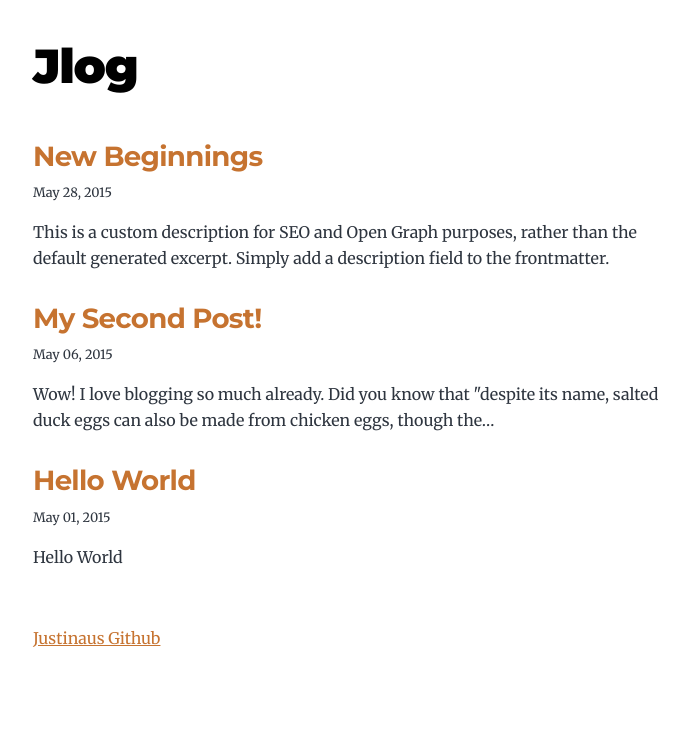
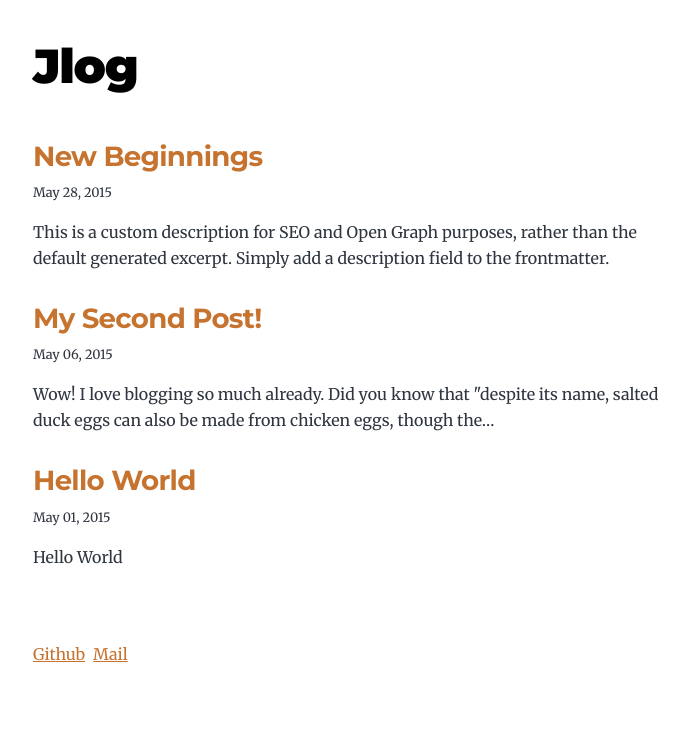
Before and after one commit to justinaus/jlog, a Gatsby site: page / in a window 1280 px wide. Shown: the whole page, without its empty margins (291-980 px from the left). Built offline with nearby package versions, Linux system fonts and the light colour scheme; Gatsby itself is replaced by a stand-in of ours.

Commit message:
Update footer

```diff
--- a/src/components/layout.js
+++ b/src/components/layout.js
@@ -25,7 +25,10 @@
       <header className="global-header">{header}</header>
       <main>{children}</main>
       <footer>
-        <a href="https://github.com/justinaus">Justinaus Github</a>
+        <ul className="stack-horizontal">
+          <li><a href="https://github.com/justinaus">Github</a></li>
+          <li><a href="mailto:justinaus2k@gmail.com">Mail</a></li>
+        </ul>
       </footer>
     </div>
   )
```
